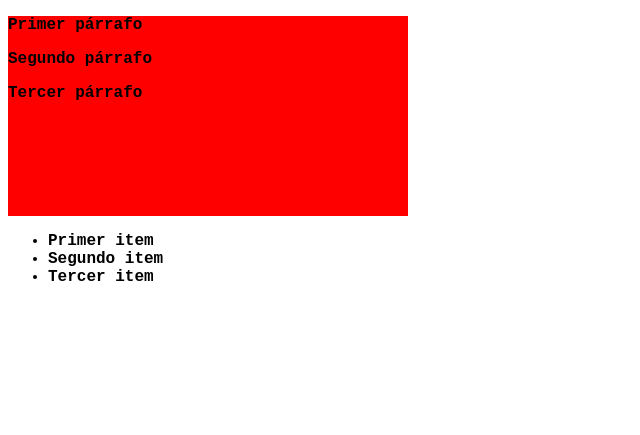
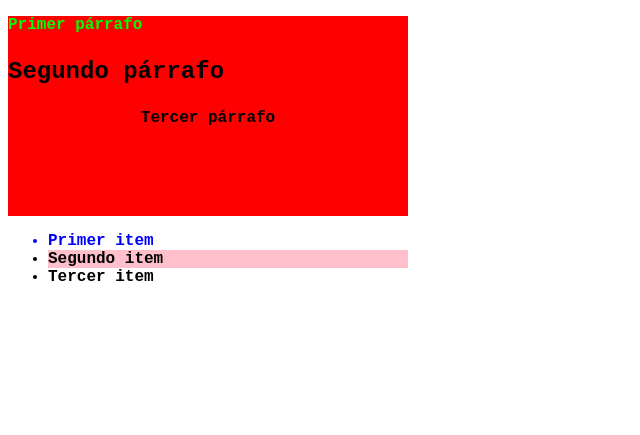
Before and after one commit to fragoi95/8U_UTN_EJ_clase, a plain HTML site: page index2.html in a window 1280 px wide. Shown: the whole page, without its empty margins (0-640 px from the left). Drawn offline with Linux system fonts and the light colour scheme.

Commit message:
Se agregaron cambios en el archivo de javascript

```diff
--- a/index2.html
+++ b/index2.html
@@ -20,8 +20,6 @@
             <li class="lista">Tercer item</li>
         </ul>
     </div>
-    <script type="text/javascrip" src="unidad8.js">
-
-    </script>
+    <script type="text/javascript" src="unidad8.js"></script>
 </body>
 </html>
--- a/style.css
+++ b/style.css
@@ -1,7 +1,6 @@
 #contenido {
     height: 200px;
     width: 400px;
-    background-color: red;
     font-family: 'Courier New', Courier, monospace;
     font-weight: bold;
 }
--- a/unidad8.js
+++ b/unidad8.js
@@ -0,0 +1,15 @@
+var caja = document.getElementById('contenido')
+
+caja.style.backgroundColor = '#ff0000'
+
+var parrafos = document.getElementsByTagName('p')
+
+parrafos[0].style.color = '#00FF00'
+parrafos[1].style.fontSize = '24px'
+parrafos[2].style.textAlign = 'center'
+
+var lista = document.getElementsByClassName('lista')
+
+lista[0].style.color = '#0000FF'
+lista[1].style.backgroundColor = 'pink'
+lista[2].style.fontWeight = 'bold'
```
